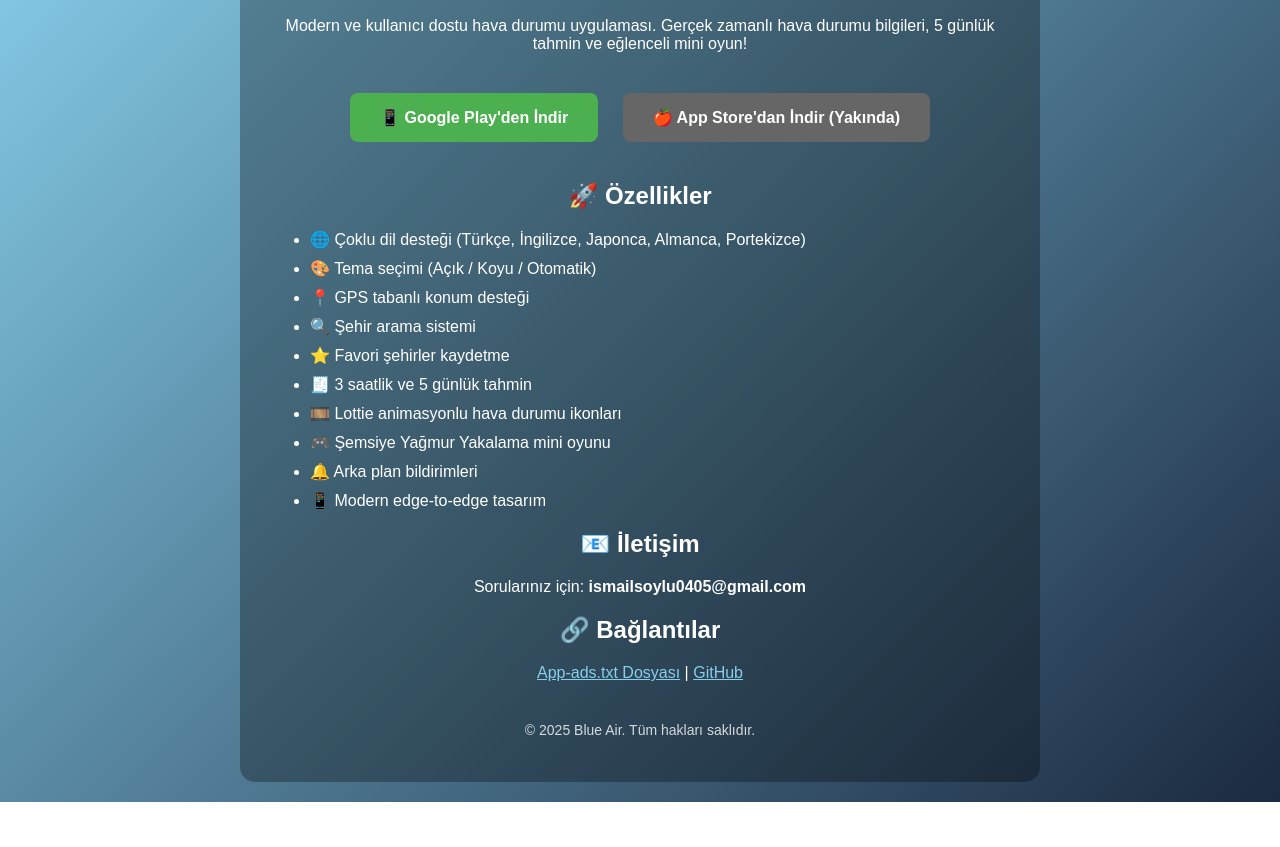
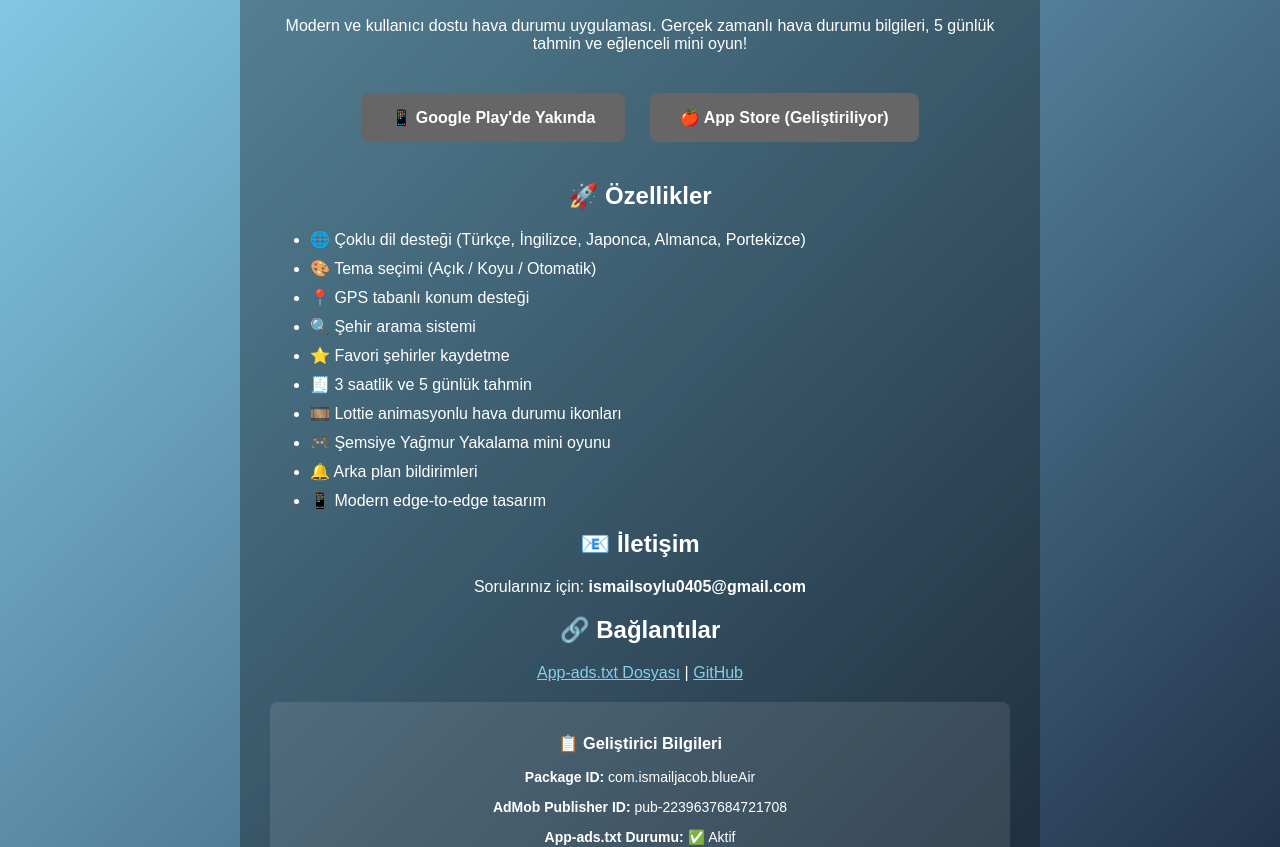
Before and after one commit to ismailSoylu/BlueAir, a website: page index.html in a window 1280 px wide. Shown: the part 112-959 px from the top of the page. Before the commit the page ends 914 px from the top, so only its background shows below. Drawn offline with Linux system fonts and the light colour scheme.

Commit message:
Update download buttons and add developer info for app-ads.txt verification

```diff
--- a/index.html
+++ b/index.html
@@ -53,8 +53,8 @@
         <p>Modern ve kullanıcı dostu hava durumu uygulaması. Gerçek zamanlı hava durumu bilgileri, 5 günlük tahmin ve eğlenceli mini oyun!</p>
 
         <div class="download-buttons">
-            <a href="https://play.google.com/store/apps/details?id=com.ismailjacob.blueAir" target="_blank" class="btn">📱 Google Play'den İndir</a>
-            <a href="#" class="btn" style="background: #666;">🍎 App Store'dan İndir (Yakında)</a>
+            <a href="#" class="btn" style="background: #666; cursor: not-allowed;" onclick="alert('Uygulama yakında Google Play Store\'da yayınlanacak!'); return false;">📱 Google Play'de Yakında</a>
+            <a href="#" class="btn" style="background: #666; cursor: not-allowed;" onclick="alert('iOS versiyonu geliştirme aşamasında!'); return false;">🍎 App Store (Geliştiriliyor)</a>
         </div>
 
         <h2>🚀 Özellikler</h2>
@@ -80,6 +80,13 @@
             <a href="https://github.com/ismailsoylu/BlueAir" target="_blank" style="color: #87ceeb;">GitHub</a>
         </p>
 
+        <div style="background: rgba(255,255,255,0.1); padding: 15px; border-radius: 8px; margin: 20px 0; font-size: 14px;">
+            <h3>📋 Geliştirici Bilgileri</h3>
+            <p><strong>Package ID:</strong> com.ismailjacob.blueAir</p>
+            <p><strong>AdMob Publisher ID:</strong> pub-2239637684721708</p>
+            <p><strong>App-ads.txt Durumu:</strong> ✅ Aktif</p>
+        </div>
+
         <footer style="margin-top: 40px; font-size: 14px; opacity: 0.8;">
             <p>© 2025 Blue Air. Tüm hakları saklıdır.</p>
         </footer>
```
